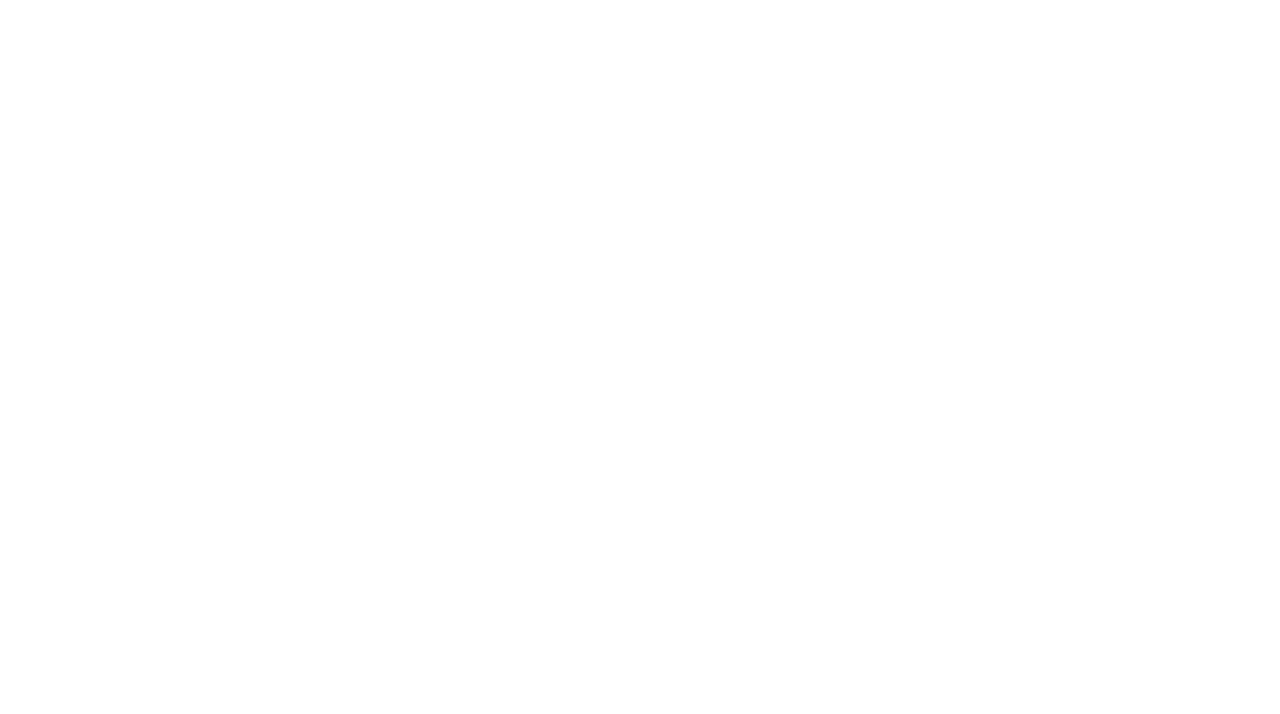
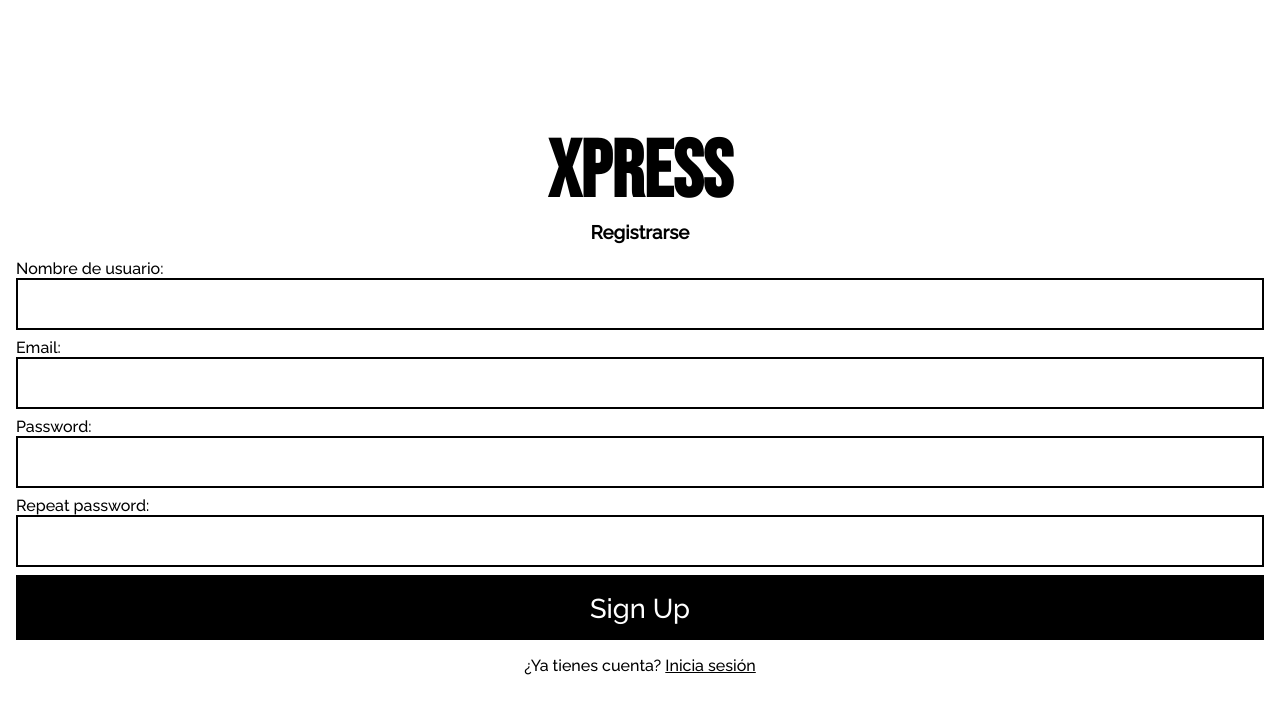
Before and after one commit to FranciscoMansilla/sneaker-client, a React (Create React App) app: page /register in a window 1280 px wide. Before the commit this address had no page. Shown: the top 714 px of the page. Built offline with nearby package versions, Linux system fonts and the light colour scheme.

Commit message:
feat Register component

```diff
--- a/src/App.tsx
+++ b/src/App.tsx
@@ -3,6 +3,8 @@ import CreateSneaker from "./components/views/CreateSneaker";
 import Home from './components/views/Home';
 import Sneaker from './components/views/Sneaker';
 import Men from './components/views/Men';
+import Login from "./components/views/Login";
+import Register from './components/views/Register';
 
 function App() {
   return (
@@ -13,7 +15,8 @@ function App() {
         <Route path="/sneaker/:id" element={<Sneaker/>} />
         <Route path="/men/:page" element={<Men option="men"/>} />
         <Route path="/women/:page" element={<Men option="women"/>} />
-
+        <Route path="/login" element={<Login/>} />
+        <Route path="/register" element={<Register/>} />
       </Routes>
     </div>
   );
--- a/src/components/common/Nav.tsx
+++ b/src/components/common/Nav.tsx
@@ -15,7 +15,9 @@ const Nav = ()=>{
         <Link to='/new/sneaker'>
           <img src={setting} alt="" />
         </Link>
-        <img src={user} alt="" />
+        <Link to='login'>
+          <img src={user} alt="" />
+        </Link>
         <img src={carrito} alt="" />
       </div>
       <div className="nav_serchbox">
--- /dev/null
+++ b/src/components/views/Register.tsx
@@ -0,0 +1,36 @@
+
+import { useState } from 'react';
+import { Link } from 'react-router-dom';
+
+const Register = () => {
+  const [email, setEmail] = useState('')
+  const [name, setName] = useState('')
+  const [password, setPassword] = useState('')
+  const [password2, setPassword2] = useState('')
+
+  const handleLogin = (e:React.FormEvent<HTMLFormElement>) => {
+    e.preventDefault()
+    console.log(email, password, 'aca formulario')
+    setPassword('')
+    setEmail('')
+  }
+  return(
+    <div className='login_container'>
+      <form className='login_form' onSubmit={handleLogin}>
+        <h1>Xpress</h1>
+        <h3>Registrarse</h3>
+        <label>Nombre de usuario:</label>
+        <input type="text" value={name} onChange={(e)=>setName(e.target.value)} />
+        <label>Email:</label>
+        <input type="email" value={email} onChange={(e)=>setEmail(e.target.value)} />
+        <label>Password:</label>
+        <input type="password" value={password} onChange={(e)=>setPassword(e.target.value)} />
+        <label>Repeat password:</label>
+        <input type="password" value={password2} onChange={(e)=>setPassword2(e.target.value)} />
+        <button>Sign Up</button>
+        <div>¿Ya tienes cuenta? <Link to='/login' >Inicia sesión</Link></div>
+      </form>
+    </div>
+  )
+}
+export default Register
```
